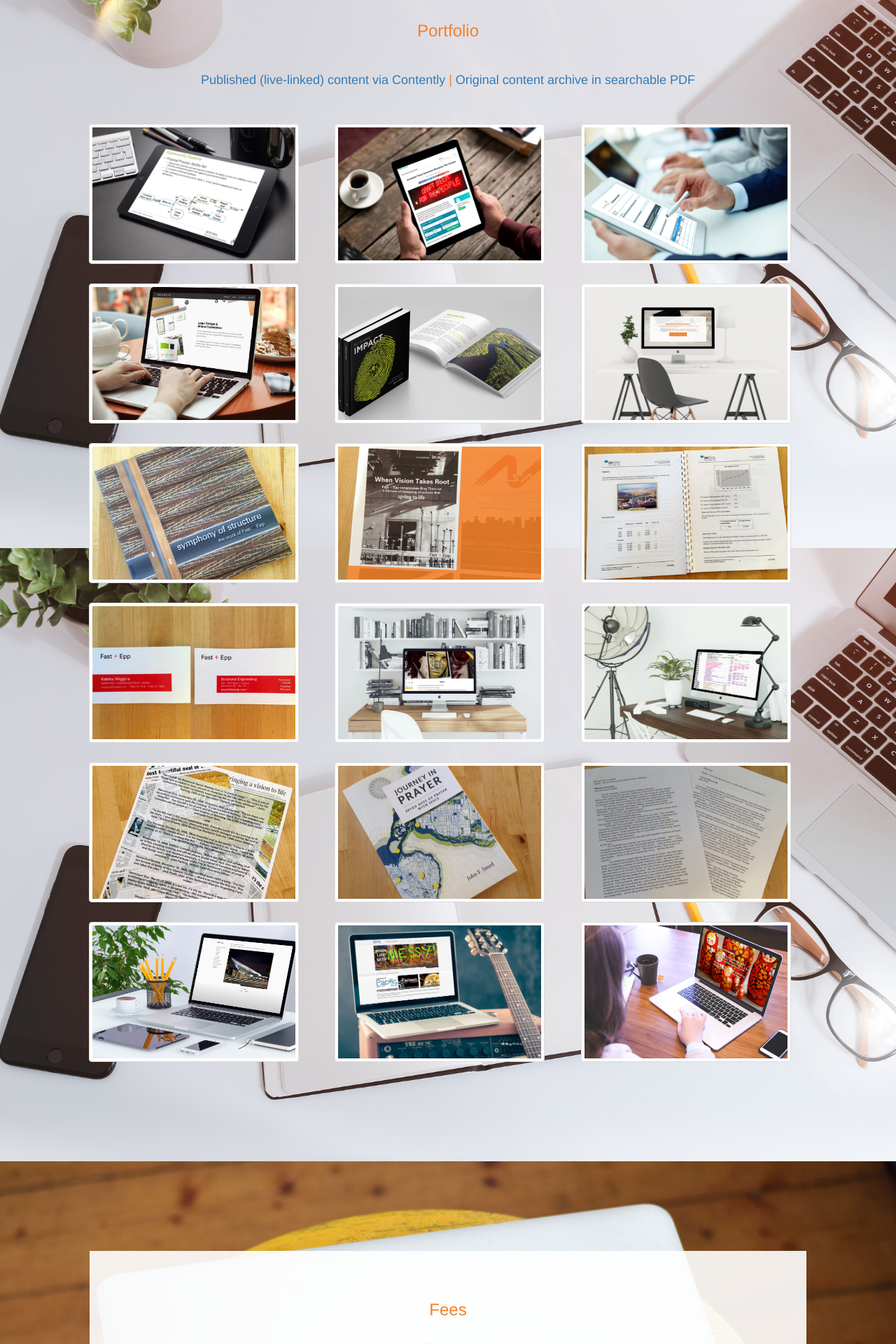
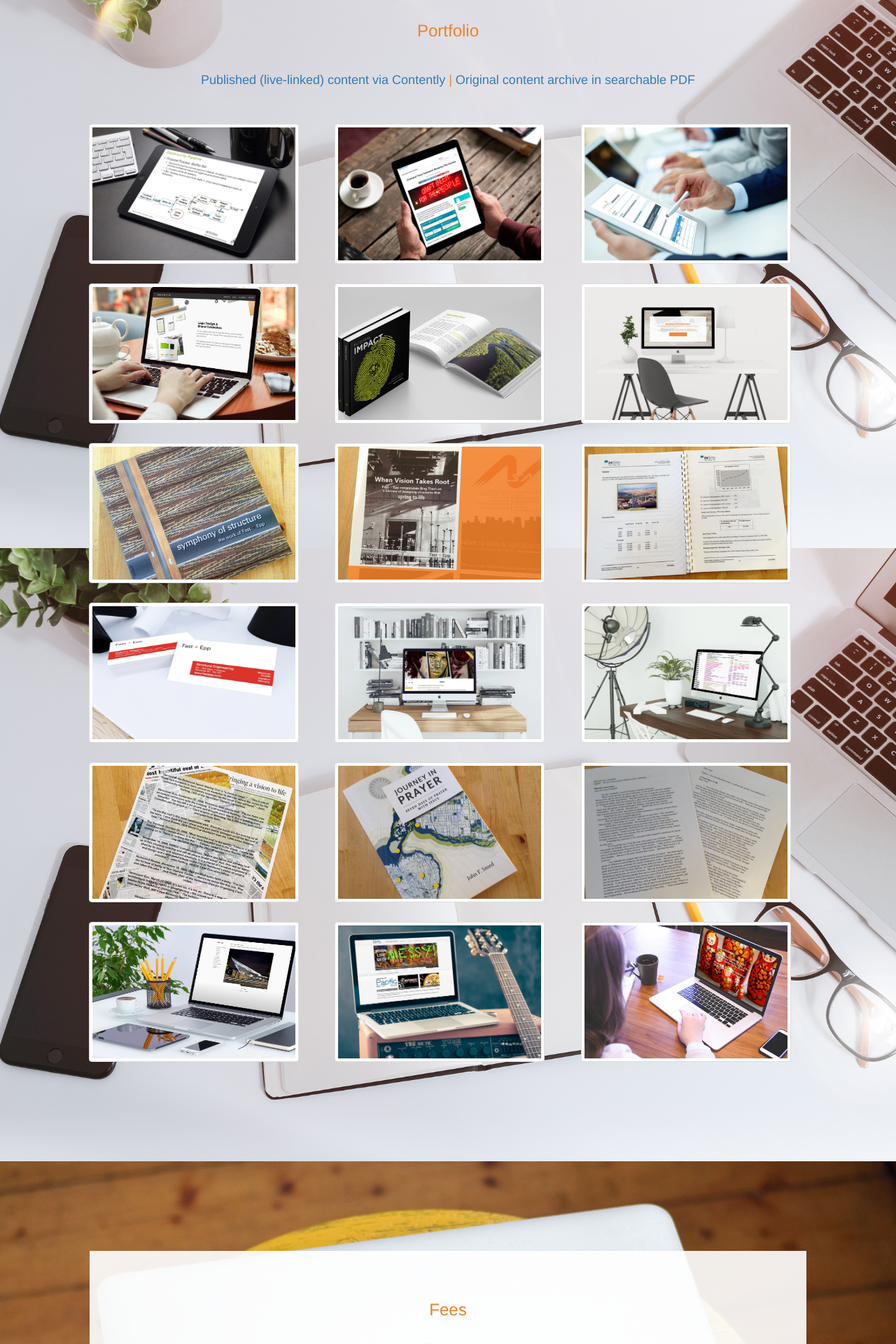
Before and after one commit to kaiewiggins/businesswriting, a Jekyll site: the page built from index.html, in a window 1280 px wide. Shown: the part 2626-4546 px from the top of the page at 70% size. Built offline with Jekyll 4.4.1, drawn with Linux system fonts in a browser that asks for light colours; nearby versions of some CDN libraries.

Commit message:
Update index.html

```diff
--- a/index.html
+++ b/index.html
@@ -195,7 +195,7 @@
                                                 <div class="row">
         <div class="col-lg-4 col-centered" style="padding:1em">
         <div id="container">
-          <img src="/FEcards.jpg" style="width: 300px; height: 200px;" class="img-thumbnail">
+          <img src="/smartmockups_jz5w4p1d.jpg" style="width: 300px; height: 200px;" class="img-thumbnail">
           <div id="name">
             <p style="display: inline-block; color: #333; margin: 0; padding: 10px; font-size: 16px; line-height: 18px;">Business Card design</p>
             <p>Business card redesign based on brand refresh. Layout, graphic design. Illustrator+InDesign.</p>
```
